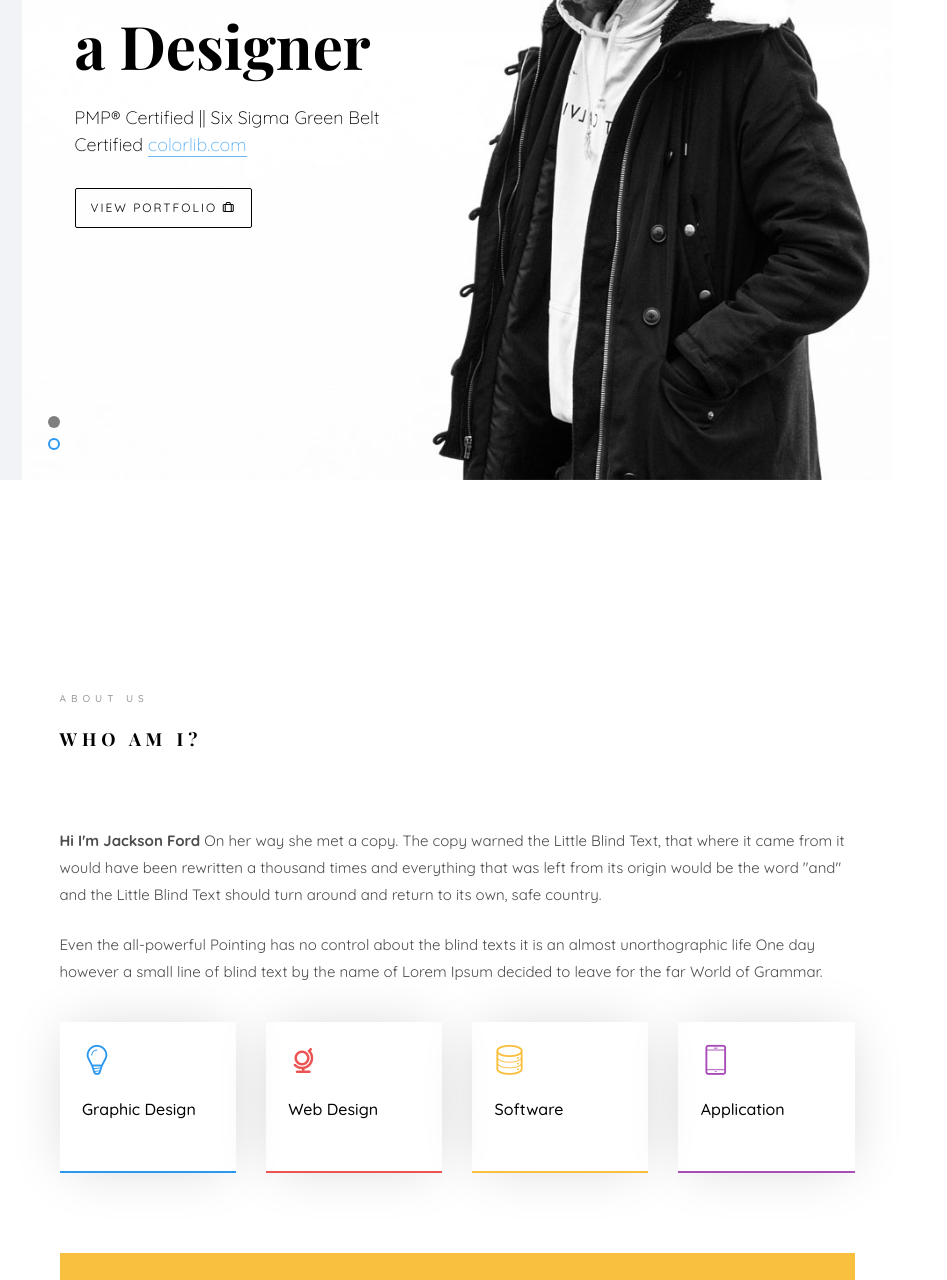
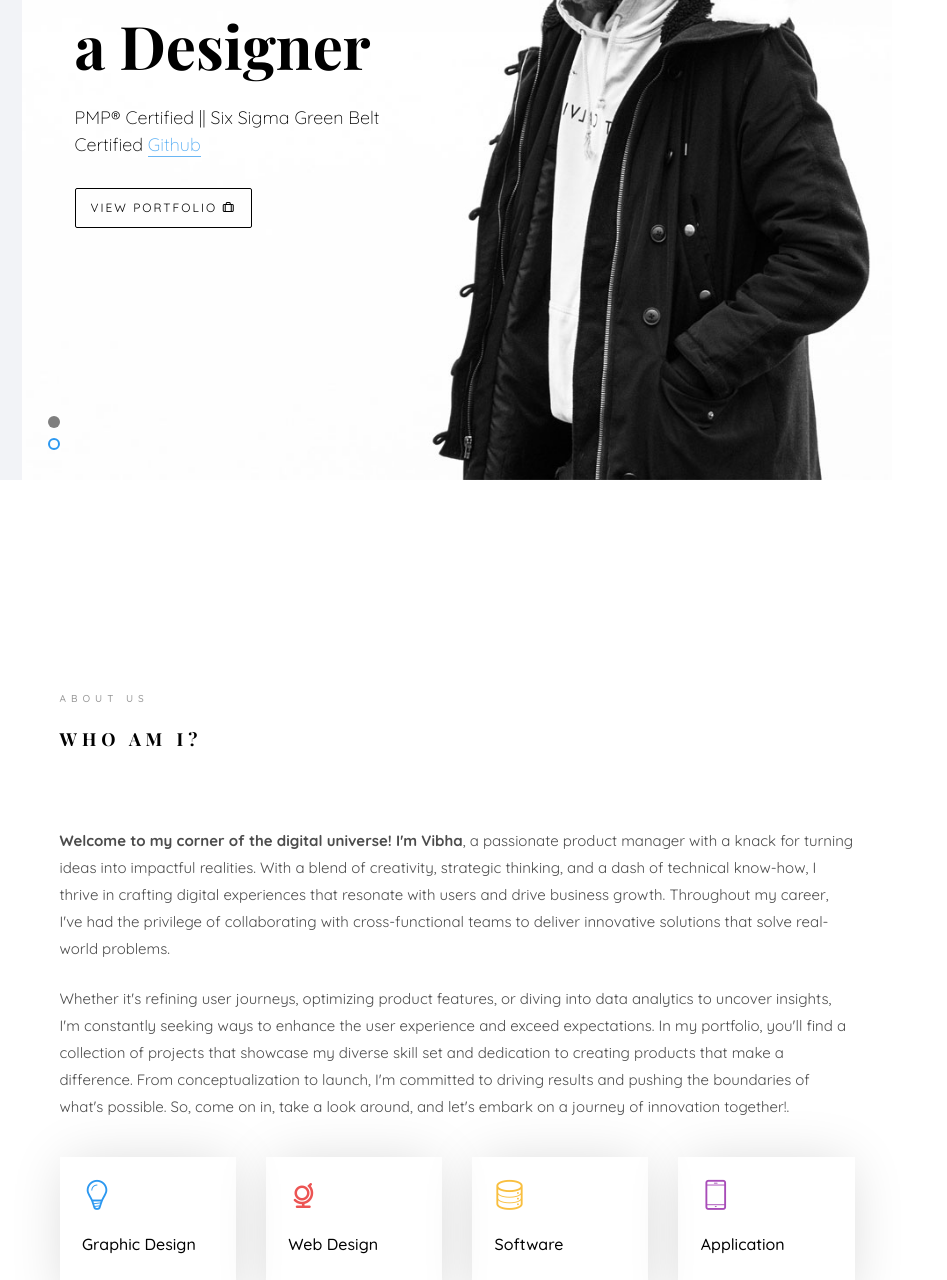
Before and after one commit to vibhabv/vibhabv.github.io, a plain HTML site: page index.html in a window 1280 px wide. Shown: the part 320-1600 px from the top of the page, 333-1280 px from the left. Drawn offline with nearby package versions, Linux system fonts and the light colour scheme; files whose address does not match are found by name; a web font is replaced by a local one.

Commit message:
Update index.html

```diff
--- a/index.html
+++ b/index.html
@@ -102,7 +102,7 @@ Copyright <script>document.write(new Date().getFullYear());</script> All rights
 					   				<div class="slider-text-inner js-fullheight">
 					   					<div class="desc">
 						   					<h1>Hi! <br>I'm Vibha</h1>
-						   					<h2> MBA || 7 years Work Experience<a href="https://www.linkedin.com/in/vibhabv21/" target="_blank">Linkedin</a></h2>
+						   					<h2> MBA || 7 years Work Experience<a href="https://www.linkedin.com/in/vibhabv21/" target="_blank"> Linkedin</a></h2>
 												<p><a class="btn btn-primary btn-learn">Download CV <i class="icon-download4"></i></a></p>
 											</div>
 					   				</div>
@@ -118,7 +118,7 @@ Copyright <script>document.write(new Date().getFullYear());</script> All rights
 					   				<div class="slider-text-inner">
 					   					<div class="desc">
 						   					<h1>I am <br>a Designer</h1>
-												<h2>PMP® Certified || Six Sigma Green Belt Certified <a href="https://colorlib.com/" target="_blank">colorlib.com</a></h2>
+												<h2>PMP® Certified || Six Sigma Green Belt Certified <a href="https://colorlib.com/" target="_blank">Github</a></h2>
 												<p><a class="btn btn-primary btn-learn">View Portfolio <i class="icon-briefcase3"></i></a></p>
 											</div>
 					   				</div>
@@ -139,8 +139,10 @@ Copyright <script>document.write(new Date().getFullYear());</script> All rights
 									<div class="about-desc">
 										<span class="heading-meta">About Us</span>
 										<h2 class="colorlib-heading">Who Am I?</h2>
-										<p><strong>Hi I'm Jackson Ford</strong> On her way she met a copy. The copy warned the Little Blind Text, that where it came from it would have been rewritten a thousand times and everything that was left from its origin would be the word "and" and the Little Blind Text should turn around and return to its own, safe country.</p>
-										<p>Even the all-powerful Pointing has no control about the blind texts it is an almost unorthographic life One day however a small line of blind text by the name of Lorem Ipsum decided to leave for the far World of Grammar.</p>
+										<p><strong>Welcome to my corner of the digital universe! I'm Vibha</strong>, a passionate product manager with a knack for turning ideas into impactful realities. With a blend of creativity, strategic thinking, and a dash of technical know-how, I thrive in crafting digital experiences that resonate with users and drive business growth.
+Throughout my career, I've had the privilege of collaborating with cross-functional teams to deliver innovative solutions that solve real-world problems. <p>Whether it's refining user journeys, optimizing product features, or diving into data analytics to uncover insights, I'm constantly seeking ways to enhance the user experience and exceed expectations.
+In my portfolio, you'll find a collection of projects that showcase my diverse skill set and dedication to creating products that make a difference. From conceptualization to launch, I'm committed to driving results and pushing the boundaries of what's possible.
+So, come on in, take a look around, and let's embark on a journey of innovation together!.</p></p>
 									</div>
 								</div>
 							</div>
```
